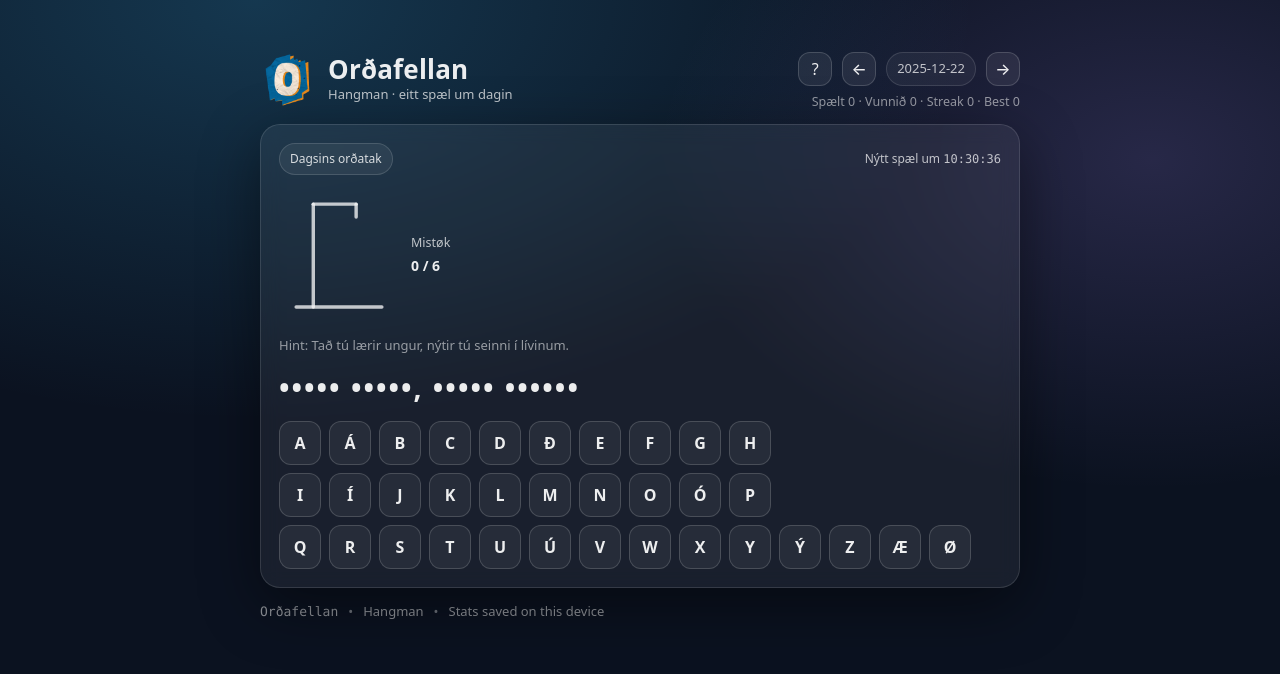
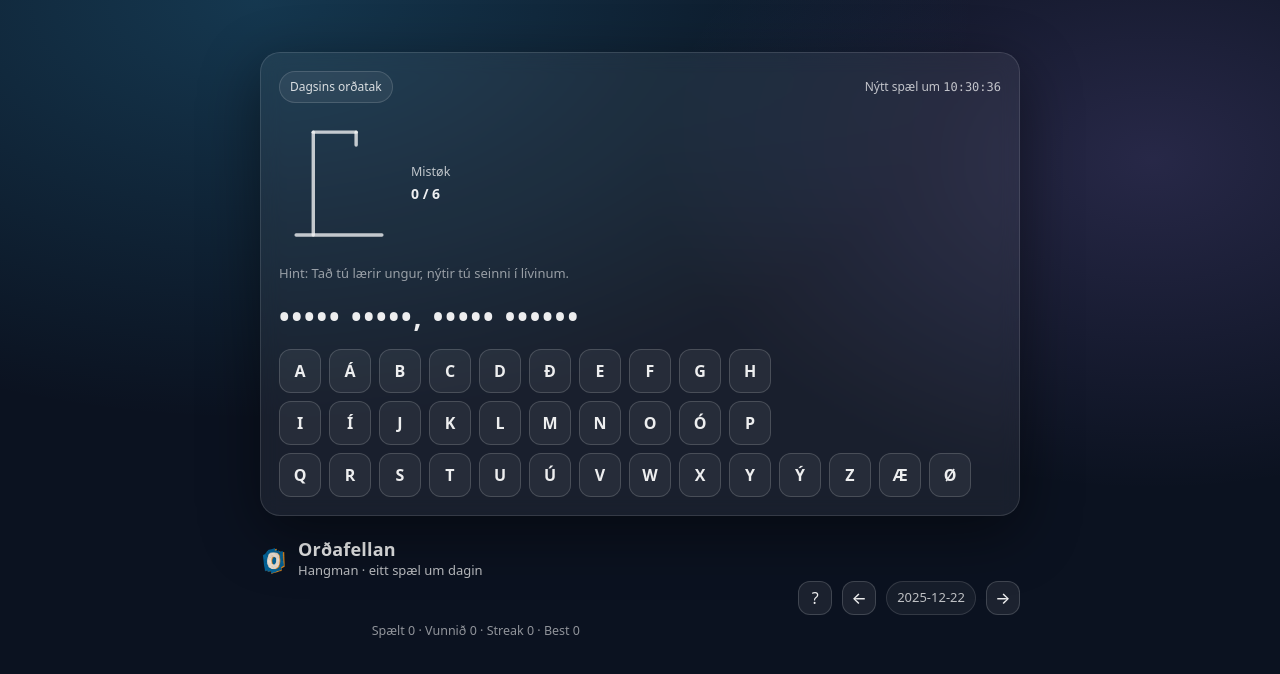
Before and after one commit to Brandypants/faroese-false-friends, a React (Vite) app: page / in a window 1280 px wide. Shown: the top 674 px of the page. Built offline with nearby package versions, Linux system fonts and the light colour scheme.

Commit message:
Add footerBar class with padding styles in App.css

```diff
--- a/src/App.css
+++ b/src/App.css
@@ -590,3 +590,7 @@ body {
   font-weight: 800;
   color: var(--text);
 }
+
+.footerBar {
+  padding: 12px 0 0;
+}
--- a/src/HangmanGame.tsx
+++ b/src/HangmanGame.tsx
@@ -18,12 +18,7 @@ function HangmanFigure({ wrong }: { wrong: number }) {
   const showRightLeg = w >= 6;
 
   return (
-    <svg
-      viewBox="0 0 140 160"
-      className="hangmanSvg"
-      role="img"
-      aria-label={`Hangman figure. Wrong guesses: ${w} of 6.`}
-    >
+    <svg viewBox="0 0 140 160" className="hangmanSvg" role="img" aria-label={`Hangman figure. Wrong guesses: ${w} of 6.`}>
       <line x1="20" y1="140" x2="120" y2="140" className="hangmanStroke" />
       <line x1="40" y1="140" x2="40" y2="20" className="hangmanStroke" />
       <line x1="40" y1="20" x2="90" y2="20" className="hangmanStroke" />
@@ -74,11 +69,21 @@ function daysBetweenLocal(aISO: string, bISO: string) {
   return Math.floor((aa - bb) / (1000 * 60 * 60 * 24));
 }
 
+function getOrInitStartDateISO(): string {
+  const KEY = "ordafellan_hang_start_date";
+  const existing = localStorage.getItem(KEY);
+  if (existing && /^\d{4}-\d{2}-\d{2}$/.test(existing)) return existing;
+
+  const first = todayISO();
+  localStorage.setItem(KEY, first);
+  return first;
+}
+
 export default function HangmanGame() {
   const [puzzles, setPuzzles] = useState<HangmanPuzzle[] | null>(null);
   const [error, setError] = useState<string | null>(null);
 
-  const todayIso = useMemo(() => todayISO(), []);
+  const [todayIso, setTodayIso] = useState(() => todayISO());
   const [stats, setStats] = useState(() => loadStats());
   const [countdown, setCountdown] = useState(() => formatCountdown(msUntilNextLocalMidnight()));
   const [copied, setCopied] = useState(false);
@@ -86,17 +91,26 @@ export default function HangmanGame() {
   const [showHelp, setShowHelp] = useState(false);
   const [showResult, setShowResult] = useState(false);
 
-  // ✅ “Today is first day” anchor. This is fixed per user/device at first load.
-  // If you want a global fixed start date for everyone, replace this with a constant like "2025-12-23".
-  const START_DATE_ISO = useMemo(() => localISO(new Date()), []);
+  const START_DATE_ISO = useMemo(() => getOrInitStartDateISO(), []);
 
-  // ✅ Bring back arrows with dayOffset, but do NOT allow going before day 0.
   const [dayOffset, setDayOffset] = useState(0);
 
   useEffect(() => {
     const t = setInterval(() => {
       setCountdown(formatCountdown(msUntilNextLocalMidnight()));
+
+      const nowIso = todayISO();
+      setTodayIso((prev) => {
+        if (prev !== nowIso) {
+          setDayOffset(0);
+          setCopied(false);
+          setShowResult(false);
+          return nowIso;
+        }
+        return prev;
+      });
     }, 1000);
+
     return () => clearInterval(t);
   }, []);
 
@@ -106,19 +120,15 @@ export default function HangmanGame() {
       .catch((e) => setError(e instanceof Error ? e.message : String(e)));
   }, []);
 
-  // Selected date changes with arrows
   const selectedDateISO = useMemo(() => addLocalDays(todayIso, dayOffset), [todayIso, dayOffset]);
 
-  // dayIndex is based on START_DATE + selectedDate
   const picked = useMemo(() => {
     if (!puzzles) return null;
 
     const dayIndex = daysBetweenLocal(selectedDateISO, START_DATE_ISO);
-    if (dayIndex < 0) return null; // before launch day (should be prevented by UI)
+    if (dayIndex < 0) return null;
 
-    // Keep behavior consistent with your current code: wraps if you go past the end.
     const idx = ((dayIndex % puzzles.length) + puzzles.length) % puzzles.length;
-
     return { dayIndex, puzzle: puzzles[idx] };
   }, [puzzles, selectedDateISO, START_DATE_ISO]);
 
@@ -131,15 +141,14 @@ export default function HangmanGame() {
 
   useEffect(() => {
     if (!dayKey) return;
+
     const existing = loadHangmanState(dayKey) as HangmanState | null;
     const loaded = existing ?? initialState();
     setState(loaded);
 
-    if (loaded.status === "won" || loaded.status === "lost") {
-      setShowResult(true);
-    } else {
-      setShowResult(false);
-    }
+    if (loaded.status === "won" || loaded.status === "lost") setShowResult(true);
+    else setShowResult(false);
+
     setCopied(false);
   }, [dayKey]);
 
@@ -155,6 +164,14 @@ export default function HangmanGame() {
     return mask(picked.puzzle.solution, guessesSet);
   }, [picked, guessesSet]);
 
+  const maxBack = useMemo(() => {
+    const daysSinceStart = daysBetweenLocal(todayIso, START_DATE_ISO);
+    return Math.max(0, daysSinceStart);
+  }, [todayIso, START_DATE_ISO]);
+
+  const canGoPrev = dayOffset > -maxBack;
+  const canGoNext = dayOffset < 0;
+
   function commit(next: HangmanState) {
     if (!picked || !dayKey) return;
 
@@ -164,9 +181,7 @@ export default function HangmanGame() {
     setState(next);
     saveHangmanState(dayKey, next);
 
-    // ✅ Only count stats when you finish TODAY’s puzzle (not browsing old days)
     const isToday = selectedDateISO === todayIso;
-
     if (wasPlaying && nowEnded && isToday) {
       const result = { date: selectedDateISO, choiceIndex: -1, correct: next.status === "won" };
       const updated = applyResultToStats(stats, result);
@@ -174,9 +189,7 @@ export default function HangmanGame() {
       setStats(updated);
     }
 
-    if (wasPlaying && nowEnded) {
-      setShowResult(true);
-    }
+    if (wasPlaying && nowEnded) setShowResult(true);
   }
 
   function onGuess(letter: string) {
@@ -198,12 +211,9 @@ export default function HangmanGame() {
     if (state.status === "playing") return;
 
     const title = `Hangman (Orðafellan) — ${selectedDateISO}`;
-    const correctIcons = "✅".repeat(MAX_LIVES - state.wrong);
-    const wrongIcons = "❌".repeat(state.wrong);
-    const icons = `${wrongIcons}${correctIcons}`;
+    const icons = `${"❌".repeat(state.wrong)}${"✅".repeat(MAX_LIVES - state.wrong)}`;
     const streak = `Streak: ${stats.streak}`;
     const next = `Nýggj gáta um: ${countdown} tímar`;
-
     const text = `${title}\n${icons}\n${streak}\n${next}\nhttps://ordafellan.fo/`;
 
     navigator.clipboard
@@ -229,26 +239,10 @@ export default function HangmanGame() {
         if (showHelp) closeHelp();
         if (showResult) closeResult();
       }
-      // Optional: keyboard navigation for days
-      if (e.key === "ArrowLeft") {
-        setDayOffset((d) => Math.max(-maxBack, d - 1));
-      }
-      if (e.key === "ArrowRight") {
-        setDayOffset((d) => Math.min(0, d + 1));
-      }
     };
     window.addEventListener("keydown", onKeyDown);
     return () => window.removeEventListener("keydown", onKeyDown);
   }, [showHelp, showResult]);
-
-  // How far back can they go? Not before start date.
-  const maxBack = useMemo(() => {
-    const daysSinceStart = daysBetweenLocal(todayIso, START_DATE_ISO); // today - start
-    return Math.max(0, daysSinceStart);
-  }, [todayIso, START_DATE_ISO]);
-
-  const canGoPrev = dayOffset > -maxBack;
-  const canGoNext = dayOffset < 0;
 
   if (error)
     return (
@@ -281,50 +275,7 @@ export default function HangmanGame() {
   return (
     <div className="page">
       <div className="app">
-        <header className="topbar">
-          <div className="brand">
-            <div className="brandMark">
-              <img className="brandLogo" src="/favicon.png" alt="Orðafellan logo" />
-            </div>
-            <div className="brandText">
-              <div className="brandName">Orðafellan</div>
-              <div className="brandTag">Hangman · eitt spæl um dagin</div>
-            </div>
-          </div>
-
-          <div className="rightHeader">
-            <div className="headerActions">
-              <button className="iconBtn" onClick={() => setShowHelp(true)} aria-label="Hvussu spæli eg?">
-                ?
-              </button>
-
-              {/* ✅ Arrows are back */}
-              <button
-                className="iconBtn"
-                onClick={() => setDayOffset((d) => Math.max(-maxBack, d - 1))}
-                disabled={!canGoPrev}
-                aria-label="Fyrra dag"
-                title="Fyrra dag"
-              >
-                ←
-              </button>
-
-              <div className="pill">{selectedDateISO}</div>
-
-              <button
-                className="iconBtn"
-                onClick={() => setDayOffset((d) => Math.min(0, d + 1))}
-                disabled={!canGoNext}
-                aria-label="Næsta dag"
-                title="Næsta dag"
-              >
-                →
-              </button>
-            </div>
-            <div className="mini">{headerStats}</div>
-          </div>
-        </header>
-
+        {/* ✅ GAME FIRST (mobile users see keyboard immediately) */}
         <main className="card">
           <div className="cardHeader">
             <div className="badge">Dagsins orðatak</div>
@@ -376,16 +327,54 @@ export default function HangmanGame() {
           )}
         </main>
 
-        <footer className="footer">
-          <div className="footerRow">
-            <span className="mono">Orðafellan</span>
-            <span className="dot">•</span>
-            <span>Hangman</span>
-            <span className="dot">•</span>
-            <span>Stats saved on this device</span>
+        {/* ✅ Simple “bottom bar” under the game */}
+        <div className="footerBar" style={{ marginTop: 12 }}>
+          <div className="footerBarLeft">
+            <div className="brand" style={{ gap: 10 }}>
+              <img className="brandLogo" src="/favicon.png" alt="Orðafellan logo" style={{ width: 28, height: 28 }} />
+              <div className="brandText">
+                <div className="brandName" style={{ fontSize: 18, lineHeight: 1.05 }}>
+                  Orðafellan
+                </div>
+                <div className="brandTag">Hangman · eitt spæl um dagin</div>
+              </div>
+            </div>
           </div>
-        </footer>
 
+          <div className="footerBarRight" style={{ display: "flex", alignItems: "center", gap: 10, flexWrap: "wrap", justifyContent: "flex-end" }}>
+            <button className="iconBtn" onClick={() => setShowHelp(true)} aria-label="Hvussu spæli eg?">
+              ?
+            </button>
+
+            <button
+              className="iconBtn"
+              onClick={() => setDayOffset((d) => Math.max(-maxBack, d - 1))}
+              disabled={!canGoPrev}
+              aria-label="Fyrra dag"
+              title="Fyrra dag"
+            >
+              ←
+            </button>
+
+            <div className="pill">{selectedDateISO}</div>
+
+            <button
+              className="iconBtn"
+              onClick={() => setDayOffset((d) => Math.min(0, d + 1))}
+              disabled={!canGoNext}
+              aria-label="Næsta dag"
+              title="Næsta dag"
+            >
+              →
+            </button>
+          </div>
+
+          <div className="mini" style={{ marginTop: 8 }}>
+            {headerStats}
+          </div>
+        </div>
+
+        {/* How to play modal */}
         {showHelp && (
           <div className="modalOverlay" role="dialog" aria-modal="true" aria-label="How to play" onMouseDown={closeHelp}>
             <div className="modal" onMouseDown={(e) => e.stopPropagation()}>
@@ -425,6 +414,7 @@ export default function HangmanGame() {
           </div>
         )}
 
+        {/* Result modal */}
         {showResult && (
           <div className="modalOverlay" role="dialog" aria-modal="true" aria-label="Úrslit" onMouseDown={closeResult}>
             <div className="modal" onMouseDown={(e) => e.stopPropagation()}>
```
